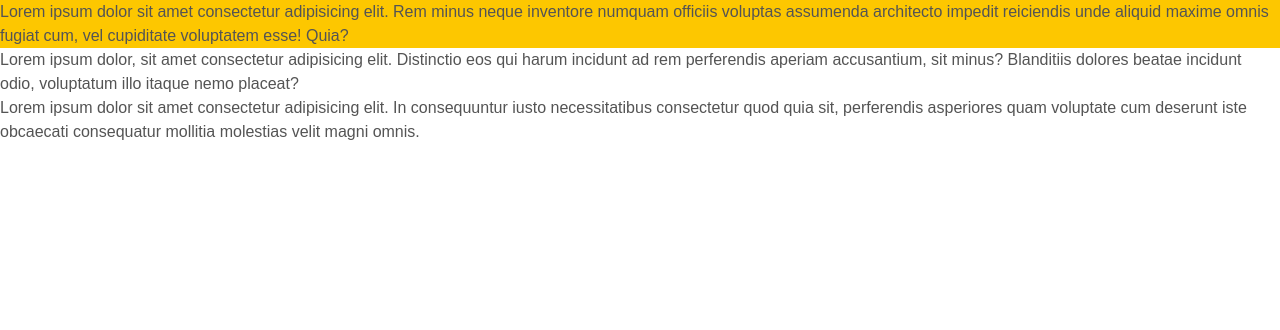
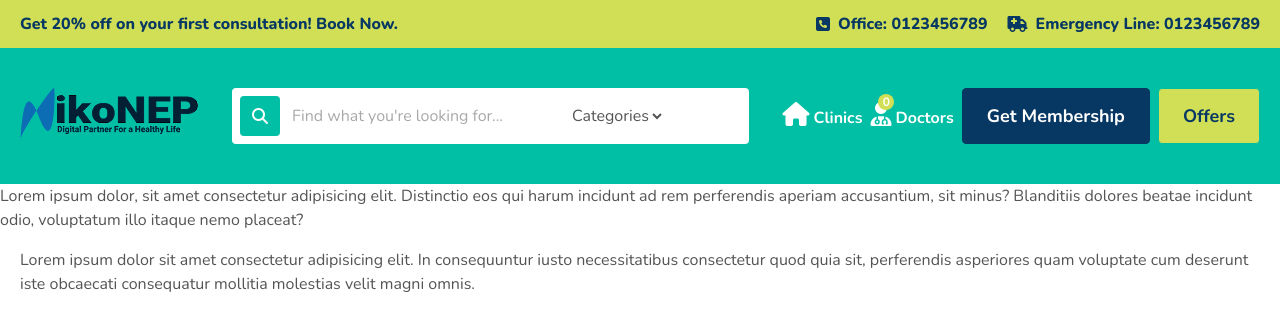
Before and after one commit to coderhem/next-projects, a Next.js app: page / in a window 1280 px wide. Shown: the top 330 px of the page. Built offline with nearby package versions, Linux system fonts and the light colour scheme.

Commit message:
Initial setup

```diff
--- a/src/app/globals.css
+++ b/src/app/globals.css
@@ -7,7 +7,8 @@
   --background: #ffffff;
   --foreground: #545454;
   --primary: #00BFA5;
-  --seconday: #073763;
+  --secondary: #073763;
+  --green: #D0DF56;
   --yellow: #FFA500;
   --blue: #2F80ED;
   --sky-blue: #56CCF2;
@@ -18,20 +19,19 @@
 @theme inline {
   --color-background: var(--background);
   --color-foreground: var(--foreground);
-  --font-sans: var(--font-geist-sans);
-  --font-mono: var(--font-geist-mono);
-  --color-primary: var()
+  --font-nunito: var(--font-nunito-sans);
+  --font-poppins: var(--font-poppins);
 }
 
 @media (prefers-color-scheme: dark) {
   :root {
-    --background: #0a0a0a;
-    --foreground: #ededed;
+    --background: #fff;
+    --foreground: #545454;
   }
 }
 
 body {
   background: var(--background);
   color: var(--foreground);
-  font-family: Arial, Helvetica, sans-serif;
+  font-family: Nunito;
 }
--- a/src/app/layout.js
+++ b/src/app/layout.js
@@ -1,28 +1,41 @@
-import { Geist, Geist_Mono } from "next/font/google";
+import { Nunito, Poppins } from "next/font/google";
 import "./globals.css";
 import Header from "@/components/Header/header";
 import Footer from "@/components/Footer/footer";
 
-const geistSans = Geist({
-  variable: "--font-geist-sans",
+
+
+// Load fonts with CSS variable
+const nunitoSans = Nunito({
+  variable: "--font-nunito-sans",
   subsets: ["latin"],
+  weight: ["200", "300", "400", "500", "600", "700", "800"],
+  display: "swap",
 });
 
-const geistMono = Geist_Mono({
-  variable: "--font-geist-mono",
+const poppins = Poppins({
+  variable: "--font-poppins",
   subsets: ["latin"],
+  weight: ["200", "300", "400", "500", "600", "700", "800"],
+  display: "swap",
 });
-
 export const metadata = {
-  title: "Create Next App",
-  description: "Generated by create next app",
+  title: "nikoNEP",
+  description: "Niko Nep website.",
 };
 
 export default function RootLayout({ children }) {
   return (
     <html lang="en">
+      <link
+        rel="stylesheet"
+        href="https://cdnjs.cloudflare.com/ajax/libs/font-awesome/6.5.0/css/all.min.css"
+        integrity="sha512-..."
+        crossOrigin="anonymous"
+        referrerPolicy="no-referrer"
+      />
       <body
-        className={`${geistSans.variable} ${geistMono.variable} antialiased`}
+        className={`${nunitoSans.variable} ${poppins.variable}`}
       >
         <Header />
         {children}
--- a/src/assets/css/button.css
+++ b/src/assets/css/button.css
@@ -0,0 +1,61 @@
+@layer components {
+  .btn {
+    @apply inline-flex
+		items-center
+		justify-center
+		cursor-pointer
+		px-6
+		py-2
+		h-14
+		text-base
+		lg:text-lg
+		text-center
+		!leading-none
+		font-normal
+		no-underline
+		select-none
+		border
+		border-solid
+		transition
+		ease-in-out
+		duration-500
+		rounded-sm
+		focus:outline-none
+		focus:ring
+		focus:ring-offset-1
+		disabled:cursor-not-allowed;
+  }
+
+  .btn-secondary {
+    @apply bg-[var(--secondary)]
+    text-white
+    border-[var(--secondary)]
+    hover:bg-transparent
+    hover:text-white
+    hover:border-white/75
+    focus:bg-transparent
+    focus:text-white
+    focus:border-white/75
+    focus:ring-[var(--secondary)]/75
+    active:bg-transparent
+    active:border-[var(--secondary)]/50;
+  }
+  .btn-primary {
+    @apply bg-[var(--green)]
+    text-[var(--secondary)]
+    border-[var(--primary)]
+    hover:bg-transparent
+    hover:text-white
+    hover:border-white/75
+    focus:bg-transparent
+    focus:text-white
+    focus:border-white/75
+    focus:ring-[var(--primary)]/75
+    active:bg-transparent
+    active:border-[var(--primary)]/50;
+  }
+
+  .btn-block {
+    @apply block w-full;
+  }
+}
--- a/src/assets/css/main.css
+++ b/src/assets/css/main.css
@@ -0,0 +1,32 @@
+.container {
+  @apply mx-auto px-5;
+}
+
+figure {
+  @apply w-full block;
+}
+
+html,
+body {
+  @apply h-full w-full text-base;
+}
+
+p {
+  @apply mb-4;
+}
+
+a {
+  @apply
+   no-underline
+   transition-all;
+  }
+
+picture {
+  @apply block;
+}
+
+.stretched-link{
+  @apply
+  before:absolute
+  before:inset-0
+}
--- a/src/assets/css/typography.css
+++ b/src/assets/css/typography.css
@@ -0,0 +1,40 @@
+@layer components {
+  h1,
+  h2,
+  h3,
+  h4,
+  h5,
+  h6 {
+   font-family: Poppins;
+    @apply
+    font-[var(--font-weight-bold)]
+    capitalize
+    text-[var(--dark)];
+  }
+  h1,.h1{
+    @apply
+    text-3xl sm:text-4xl md:text-5xl lg:text-6xl;
+  }
+
+  h2,.h2{
+    @apply
+    text-2xl md:text-3xl lg:text-4xl;
+  }
+  h3,.h3{
+    @apply
+    text-xl md:text-2xl lg:text-3xl;
+  }
+  h4,.h4{
+    @apply
+    text-lg md:text-xl lg:text-2xl;
+  }
+  h5,.h5{
+    @apply
+    text-lg lg:text-xl;
+  }
+  h6,.h6{
+    @apply
+    text-lg lg:text-xl
+  }
+
+}
--- a/src/components/Header/header.js
+++ b/src/components/Header/header.js
@@ -1,13 +1,71 @@
 import React from 'react'
+import headerLogo from '../../assets/images/header-logo.png'
 
 const Header = () => {
  return (
   <>
-   <header className='bg-yellow-400'>
-    <div className="container">
-     <p>Lorem ipsum dolor sit amet consectetur adipisicing elit. Rem minus neque inventore numquam officiis voluptas assumenda architecto impedit reiciendis unde aliquid maxime omnis fugiat cum, vel cupiditate voluptatem esse! Quia?</p>
+   <header className=''>
+    <div className="bg-[var(--green)] text-[var(--secondary)] font-extrabold py-3 text-sm md:text-base">
+     <div className="container">
+      <div className="flex flex-wrap gap-y-1 gap-2 justify-center lg:justify-between items-center">
+       <span className='text-center lg:text-start'>Get 20% off on your first consultation! Book Now.</span>
+       <div className="flex justify-center flex-wrap gap-y-1 gap-5">
+        <div className="relative flex items-center gap-2 group">
+         <i className="fa fa-phone-square group-hover:text-[var(--secondary)]/80 focus:text-[var(--secondary)]/80 transition-all" aria-hidden="true"></i>
+         <a href="tel:0123456789" className='stretched-link !text-[var(--secondary)] group-hover:!text-[var(--secondary)]/80 group-hover:!underline focus:text-[var(--secondary)]'>Office: 0123456789</a>
+        </div>
+        <div className="relative flex items-center gap-2 group">
+         <i className="fa fa-ambulance group-hover:text-[var(--secondary)]/80 focus:text-[var(--secondary)]/80 transition-all" aria-hidden="true"></i>
+         <a href="tel:0123456789" className='stretched-link !text-[var(--secondary)] group-hover:!text-[var(--secondary)]/80 group-hover:!underline focus:text-[var(--secondary)]'>Emergency Line: 0123456789</a>
+        </div>
+       </div>
+      </div>
+     </div>
     </div>
-   </header>
+    {/* Top Header */}
+
+    <div className="bg-[var(--primary)] py-10">
+     <div className="container">
+      <div className="flex justify-between">
+       <div className="max-w-[178px]">
+        <img src={headerLogo.src} width={178} height={52} alt="Header Logo" loading='lazy' />
+       </div>
+       <div className="min-w-5/12 bg-white rounded p-2 flex items-center">
+        <span className='bg-[var(--primary)] size-10 inline-flex justify-center items-center text-white rounded'>
+         <i className="fa fa-search" aria-hidden="true"></i>
+        </span>
+        <form action="#" className='flex items-center'>
+         <div className="pl-3 [&_input]:focus-within:outline-0 min-w-2xs">
+          <input type="text" name="" id="" className='w-full' placeholder="Find what you're looking for..." />
+         </div>
+         <div className=''>
+          <select name="" id="">
+           <option value="">
+            Categories
+           </option>
+          </select>
+         </div>
+        </form>
+       </div>
+       <div className="3/12">
+        <div className="flex flex-wrap items-center gap-2">
+         <div className="flex gap-1 items-baseline text-white font-bold">
+          <i class="fa fa-home text-2xl font-normal" aria-hidden="true"></i>
+          <a href="#">Clinics</a>
+         </div>
+         <div className="flex gap-1 items-baseline text-white font-bold relative">
+          <i class="fa fa-user-md text-2xl" aria-hidden="true"></i>
+          <span className='flex justify-center items-center size-4 bg-[var(--green)] absolute rounded-full text-xs -top-2 left-2'>0</span>
+          <a href="#" className='stretched-link'>Doctors</a>
+         </div>
+         <a href="#" className='btn btn-secondary font-bold'>Get Membership</a>
+         <a href="#" className='btn btn-primary font-bold'>Offers</a>
+        </div>
+       </div>
+      </div>
+     </div>
+    </div>
+   </header >
   </>
  )
 }
```
Also changed, not shown: package.json (+5 -4 lines), src/assets/images/header-logo.png (added), 1 other file (tests, documents, lock files or other folders).
